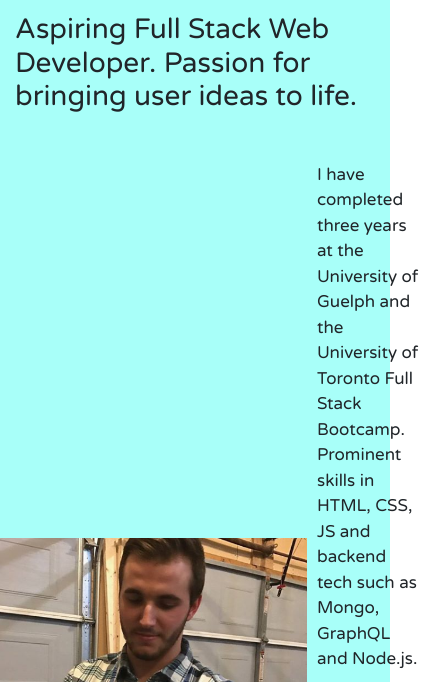
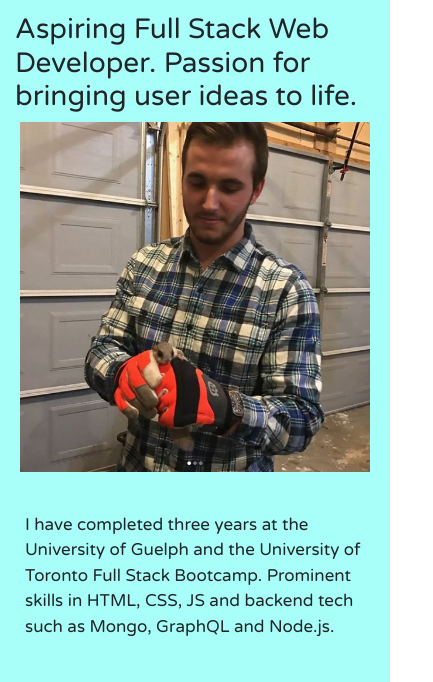
Before and after one commit to jessendasilva1/Portfolio, a plain HTML site: page index.html in a window 390 px wide. Shown: the part 103-785 px from the top of the page, 433 px wide, since content can reach past the window. Drawn offline with nearby package versions, Linux system fonts and the light colour scheme.

Commit message:
fixed wrapping issue

```diff
--- a/index.html
+++ b/index.html
@@ -31,7 +31,7 @@
         <div class="container mt-3">
             <h3>Aspiring Full Stack Web Developer. Passion for bringing user ideas to life.</h3>
         </div>
-        <div id="aboutMeContainer" class="container mb-3 d-flex flex-row align-items-center justify-content-center">
+        <div id="aboutMeContainer" class="container">
             <div id="profileImage" class="d-flex justify-content-center">
                 <img src="images/profilePicture2.PNG" class="profileImage" height="350px" width="350px"
                     alt="profilePicture">
--- a/styles/styles.css
+++ b/styles/styles.css
@@ -1,4 +1,5 @@
-body, html{
+body,
+html {
     font-family: 'Varela Round', sans-serif;
     margin: 0;
     padding: 0;
@@ -6,57 +7,95 @@ body, html{
 
     flex-direction: column;
 }
-#navBar{
+
+#navBar {
     height: 100px;
     background-color: #1F2833;
 }
-#headerNameTag{
+
+#headerNameTag {
     color: #c5c6c0;
 }
-.headerLinks{
+
+.headerLinks {
     color: #c5c6c0;
     margin: 5px;
 }
-.headerLinks:hover{
+
+.headerLinks:hover {
     color: #c5c6c0;
 }
-#aboutMe{
+
+#aboutMe {
     background-color: rgb(168, 255, 249);
 }
-#portfolio{
+
+#portfolio {
     background-color: rgb(168, 255, 249);
 }
-#finishedProject{
+
+#finishedProject {
     background-color: rgb(90, 161, 158);
 }
-#footer{
+
+#footer {
     background-color: #1F2833;
     height: 70px;
 }
-.personalInfoDivs{
+
+.personalInfoDivs {
     font-size: 20px;
     margin: 10px;
 }
-.portfolioImages{
+
+.portfolioImages {
     height: 180px;
     width: 180px;
     margin: 10px;
 }
-.portfolioSquares{
+
+.portfolioSquares {
     background-color: #c5c6c0;
     margin: 6px;
     width: 200px;
 }
-.thing{
+
+.thing {
     min-height: 430px;
     height: fit-content;
 }
+#aboutMeContainer{
+    display: flex;
+    margin-bottom: 10px;
+    flex-direction: row;
+    align-items: center;
+    justify-content: center;
+    padding-right: 15px;
+    padding-left: 15px;
+    margin-right: auto;
+    margin-left: auto;
+}
 @media screen and (max-width: 360px) {
-    .profileImage{
+    .profileImage {
         height: 200px;
         width: 200px;
     }
 }
-.meText{
+
+@media screen and (max-width: 769px) {
+    #aboutMeContainer {
+        display: flex;
+        flex-direction: column;
+        align-items: center;
+        justify-content: center;
+        margin-bottom: 10px;
+        padding-right: 15px;
+        padding-left: 15px;
+        margin-right: auto;
+        margin-left: auto;
+    }
+}
+
+.meText {
     font-size: 17px;
 }
```
